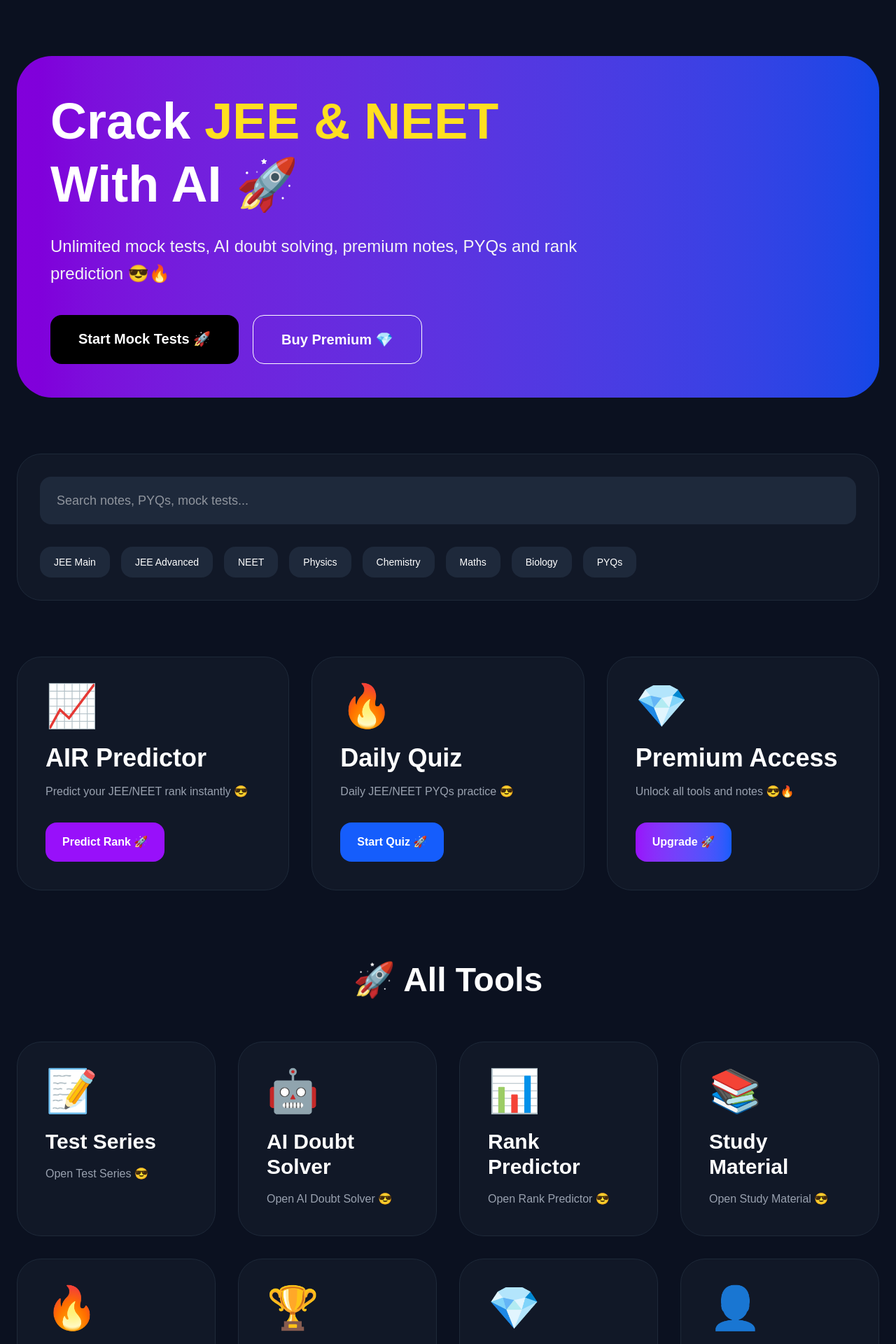
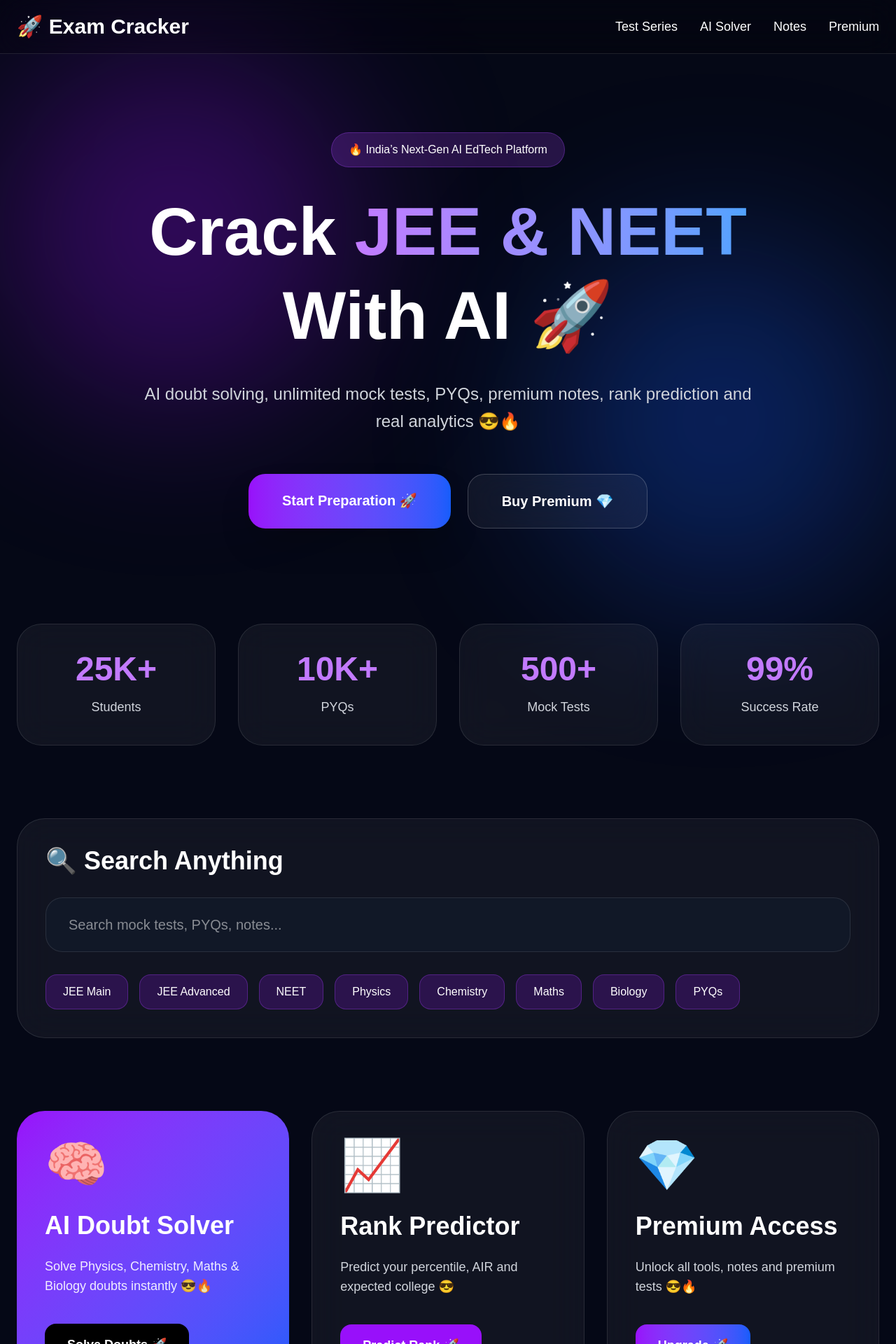
Before and after one commit to himanshu8785/exam-cracker, a Next.js app: page / in a window 1280 px wide. Shown: the top 1920 px of the page at 70% size. Built offline with nearby package versions, Linux system fonts and the light colour scheme.

Commit message:
ultra premium homepage

```diff
--- a/app/page.tsx
+++ b/app/page.tsx
@@ -7,91 +7,157 @@ export default function HomePage() {
   const tools = [
 
     {
-      title:"Test Series",
-      link:"/test-series",
-      icon:"📝"
+      title:"AI Doubt Solver",
+      link:"/ai-doubt-solver",
+      icon:"🤖",
+      desc:"Solve doubts instantly with AI"
     },
 
     {
-      title:"AI Doubt Solver",
-      link:"/ai-doubt-solver",
-      icon:"🤖"
+      title:"Test Series",
+      link:"/test-series",
+      icon:"📝",
+      desc:"Unlimited JEE/NEET mock tests"
     },
 
     {
       title:"Rank Predictor",
       link:"/rank-predictor",
-      icon:"📊"
+      icon:"📊",
+      desc:"Predict AIR & percentile"
     },
 
     {
       title:"Study Material",
       link:"/study-material",
-      icon:"📚"
+      icon:"📚",
+      desc:"Notes, NCERT & PYQs"
     },
 
     {
       title:"Daily Quiz",
       link:"/daily-quiz",
-      icon:"🔥"
+      icon:"🔥",
+      desc:"Daily challenge questions"
     },
 
     {
       title:"Leaderboard",
       link:"/leaderboard",
-      icon:"🏆"
+      icon:"🏆",
+      desc:"Compete with toppers"
+    },
+
+    {
+      title:"Profile",
+      link:"/profile",
+      icon:"👤",
+      desc:"Track your progress"
     },
 
     {
       title:"Premium Plans",
       link:"/pricing",
-      icon:"💎"
-    },
-
-    {
-      title:"Profile",
-      link:"/profile",
-      icon:"👤"
+      icon:"💎",
+      desc:"Unlock all premium features"
     }
 
   ];
 
-  const categories = [
+  const stats = [
 
-    "JEE Main",
+    {
+      value:"25K+",
+      label:"Students"
+    },
 
-    "JEE Advanced",
+    {
+      value:"10K+",
+      label:"PYQs"
+    },
 
-    "NEET",
+    {
+      value:"500+",
+      label:"Mock Tests"
+    },
 
-    "Physics",
-
-    "Chemistry",
-
-    "Maths",
-
-    "Biology",
-
-    "PYQs"
+    {
+      value:"99%",
+      label:"Success Rate"
+    }
 
   ];
 
   return (
 
-    <main className="min-h-screen bg-[#0b1120] text-white">
+    <main className="min-h-screen bg-[#050816] text-white overflow-hidden">
+
+      {/* NAVBAR */}
+
+      <header className="sticky top-0 z-50 backdrop-blur-xl border-b border-white/10 bg-black/20">
+
+        <div className="max-w-7xl mx-auto px-6 py-5 flex justify-between items-center">
+
+          <h1 className="text-3xl font-black">
+
+            🚀 Exam Cracker
+
+          </h1>
+
+          <div className="hidden md:flex gap-8 text-lg">
+
+            <Link href="/test-series">
+
+              Test Series
+
+            </Link>
+
+            <Link href="/ai-doubt-solver">
+
+              AI Solver
+
+            </Link>
+
+            <Link href="/study-material">
+
+              Notes
+
+            </Link>
+
+            <Link href="/pricing">
+
+              Premium
+
+            </Link>
+
+          </div>
+
+        </div>
+
+      </header>
 
       {/* HERO */}
 
-      <section className="max-w-7xl mx-auto px-6 pt-20 pb-10">
+      <section className="relative max-w-7xl mx-auto px-6 pt-28 pb-24">
 
-        <div className="bg-gradient-to-r from-purple-700 to-blue-700 rounded-[50px] p-12">
+        <div className="absolute top-0 left-0 w-[500px] h-[500px] bg-purple-600/30 blur-[120px] rounded-full"></div>
 
-          <h1 className="text-7xl font-black leading-tight mb-6">
+        <div className="absolute bottom-0 right-0 w-[500px] h-[500px] bg-blue-600/30 blur-[120px] rounded-full"></div>
+
+        <div className="relative z-10 text-center">
+
+          <div className="inline-block px-6 py-3 rounded-full bg-purple-500/20 border border-purple-500/30 mb-8">
+
+            🔥 India’s Next-Gen AI EdTech Platform
+
+          </div>
+
+          <h1 className="text-7xl md:text-8xl font-black leading-tight mb-8">
 
             Crack
             {" "}
 
-            <span className="text-yellow-300">
+            <span className="bg-gradient-to-r from-purple-400 to-blue-400 text-transparent bg-clip-text">
 
               JEE & NEET
 
@@ -103,29 +169,29 @@ export default function HomePage() {
 
           </h1>
 
-          <p className="text-2xl text-gray-100 max-w-3xl leading-relaxed mb-10">
+          <p className="text-2xl text-gray-300 max-w-4xl mx-auto leading-relaxed mb-14">
 
-            Unlimited mock tests,
             AI doubt solving,
-            premium notes,
-            PYQs and rank prediction 😎🔥
+            unlimited mock tests,
+            PYQs, premium notes,
+            rank prediction and real analytics 😎🔥
 
           </p>
 
-          <div className="flex flex-col md:flex-row gap-5">
+          <div className="flex flex-col md:flex-row justify-center gap-6">
 
             <Link
               href="/test-series"
-              className="px-10 py-5 rounded-2xl bg-black text-xl font-bold"
+              className="px-12 py-6 rounded-3xl bg-gradient-to-r from-purple-600 to-blue-600 text-xl font-bold shadow-2xl hover:scale-105 transition"
             >
 
-              Start Mock Tests 🚀
+              Start Preparation 🚀
 
             </Link>
 
             <Link
               href="/pricing"
-              className="px-10 py-5 rounded-2xl border border-white text-xl font-bold"
+              className="px-12 py-6 rounded-3xl border border-white/20 bg-white/5 backdrop-blur-xl text-xl font-bold hover:bg-white/10 transition"
             >
 
               Buy Premium 💎
@@ -138,25 +204,73 @@ export default function HomePage() {
 
       </section>
 
-      {/* SEARCH */}
+      {/* STATS */}
 
       <section className="max-w-7xl mx-auto px-6 py-10">
 
-        <div className="bg-[#111827] border border-gray-800 rounded-[35px] p-8">
+        <div className="grid grid-cols-2 md:grid-cols-4 gap-8">
+
+          {stats.map((item,index)=>(
+
+            <div
+              key={index}
+              className="bg-white/5 border border-white/10 backdrop-blur-xl rounded-[35px] p-10 text-center"
+            >
+
+              <h2 className="text-5xl font-black text-purple-400 mb-4">
+
+                {item.value}
+
+              </h2>
+
+              <p className="text-gray-300 text-lg">
+
+                {item.label}
+
+              </p>
+
+            </div>
+
+          ))}
+
+        </div>
+
+      </section>
+
+      {/* SEARCH */}
+
+      <section className="max-w-7xl mx-auto px-6 py-16">
+
+        <div className="bg-white/5 border border-white/10 backdrop-blur-xl rounded-[40px] p-10">
+
+          <h2 className="text-4xl font-black mb-8">
+
+            🔍 Search Anything
+
+          </h2>
 
           <input
             type="text"
-            placeholder="Search notes, PYQs, mock tests..."
-            className="w-full bg-[#1e293b] text-white rounded-2xl px-6 py-5 outline-none text-lg"
+            placeholder="Search mock tests, PYQs, notes..."
+            className="w-full bg-[#111827] text-white rounded-3xl px-8 py-6 outline-none text-xl border border-white/10"
           />
 
           <div className="flex flex-wrap gap-4 mt-8">
 
-            {categories.map((item,index)=>(
+            {[
+              "JEE Main",
+              "JEE Advanced",
+              "NEET",
+              "Physics",
+              "Chemistry",
+              "Maths",
+              "Biology",
+              "PYQs"
+            ].map((item,index)=>(
 
               <button
                 key={index}
-                className="bg-[#1e293b] px-5 py-3 rounded-2xl text-sm hover:bg-purple-600 transition"
+                className="px-6 py-3 rounded-2xl bg-purple-600/20 border border-purple-500/30 hover:bg-purple-600 transition"
               >
 
                 {item}
@@ -171,34 +285,68 @@ export default function HomePage() {
 
       </section>
 
-      {/* ANALYTICS CARDS */}
+      {/* FEATURE CARDS */}
 
       <section className="max-w-7xl mx-auto px-6 py-10">
 
         <div className="grid grid-cols-1 md:grid-cols-3 gap-8">
 
-          <div className="bg-[#111827] border border-gray-800 rounded-[35px] p-10">
+          <div className="bg-gradient-to-br from-purple-600 to-blue-600 rounded-[40px] p-10">
 
-            <div className="text-6xl mb-6">
+            <div className="text-7xl mb-8">
+
+              🧠
+
+            </div>
+
+            <h2 className="text-4xl font-black mb-6">
+
+              AI Doubt Solver
+
+            </h2>
+
+            <p className="text-lg text-white/90 mb-10">
+
+              Solve Physics, Chemistry,
+              Maths & Biology doubts instantly 😎🔥
+
+            </p>
+
+            <Link
+              href="/ai-doubt-solver"
+              className="inline-block px-8 py-4 rounded-2xl bg-black text-lg font-bold"
+            >
+
+              Solve Doubts 🚀
+
+            </Link>
+
+          </div>
+
+          <div className="bg-white/5 border border-white/10 backdrop-blur-xl rounded-[40px] p-10">
+
+            <div className="text-7xl mb-8">
 
               📈
 
             </div>
 
-            <h2 className="text-4xl font-black mb-4">
+            <h2 className="text-4xl font-black mb-6">
 
-              AIR Predictor
+              Rank Predictor
+
             </h2>
 
-            <p className="text-gray-400 mb-8">
+            <p className="text-lg text-gray-300 mb-10">
 
-              Predict your JEE/NEET rank instantly 😎
+              Predict your percentile,
+              AIR and expected college 😎
 
             </p>
 
             <Link
               href="/rank-predictor"
-              className="inline-block px-6 py-4 rounded-2xl bg-purple-600 font-semibold"
+              className="inline-block px-8 py-4 rounded-2xl bg-purple-600 text-lg font-bold"
             >
 
               Predict Rank 🚀
@@ -207,58 +355,30 @@ export default function HomePage() {
 
           </div>
 
-          <div className="bg-[#111827] border border-gray-800 rounded-[35px] p-10">
+          <div className="bg-white/5 border border-white/10 backdrop-blur-xl rounded-[40px] p-10">
 
-            <div className="text-6xl mb-6">
-
-              🔥
-
-            </div>
-
-            <h2 className="text-4xl font-black mb-4">
-
-              Daily Quiz
-            </h2>
-
-            <p className="text-gray-400 mb-8">
-
-              Daily JEE/NEET PYQs practice 😎
-
-            </p>
-
-            <Link
-              href="/daily-quiz"
-              className="inline-block px-6 py-4 rounded-2xl bg-blue-600 font-semibold"
-            >
-
-              Start Quiz 🚀
-
-            </Link>
-
-          </div>
-
-          <div className="bg-[#111827] border border-gray-800 rounded-[35px] p-10">
-
-            <div className="text-6xl mb-6">
+            <div className="text-7xl mb-8">
 
               💎
 
             </div>
 
-            <h2 className="text-4xl font-black mb-4">
+            <h2 className="text-4xl font-black mb-6">
 
               Premium Access
+
             </h2>
 
-            <p className="text-gray-400 mb-8">
+            <p className="text-lg text-gray-300 mb-10">
 
-              Unlock all tools and notes 😎🔥
+              Unlock all tools,
+              notes and premium tests 😎🔥
 
             </p>
 
             <Link
               href="/pricing"
-              className="inline-block px-6 py-4 rounded-2xl bg-gradient-to-r from-purple-600 to-blue-600 font-semibold"
+              className="inline-block px-8 py-4 rounded-2xl bg-gradient-to-r from-purple-600 to-blue-600 text-lg font-bold"
             >
 
               Upgrade 🚀
@@ -273,9 +393,9 @@ export default function HomePage() {
 
       {/* ALL TOOLS */}
 
-      <section className="max-w-7xl mx-auto px-6 py-16">
+      <section className="max-w-7xl mx-auto px-6 py-24">
 
-        <h2 className="text-5xl font-black text-center mb-16">
+        <h2 className="text-6xl font-black text-center mb-20">
 
           🚀 All Tools
 
@@ -288,10 +408,10 @@ export default function HomePage() {
             <Link
               key={index}
               href={tool.link}
-              className="bg-[#111827] border border-gray-800 rounded-[35px] p-10 hover:border-purple-500 transition"
+              className="group bg-white/5 border border-white/10 backdrop-blur-xl rounded-[35px] p-10 hover:border-purple-500 hover:-translate-y-2 transition duration-300"
             >
 
-              <div className="text-6xl mb-6">
+              <div className="text-7xl mb-8 group-hover:scale-110 transition">
 
                 {tool.icon}
 
@@ -303,9 +423,9 @@ export default function HomePage() {
 
               </h3>
 
-              <p className="text-gray-400">
+              <p className="text-gray-400 leading-relaxed">
 
-                Open {tool.title} 😎
+                {tool.desc}
 
               </p>
 
@@ -317,6 +437,14 @@ export default function HomePage() {
 
       </section>
 
+      {/* FOOTER */}
+
+      <footer className="border-t border-white/10 py-10 text-center text-gray-400">
+
+        © 2025 Exam Cracker 🚀 | Built For JEE & NEET Aspirants
+
+      </footer>
+
     </main>
 
   );
```
